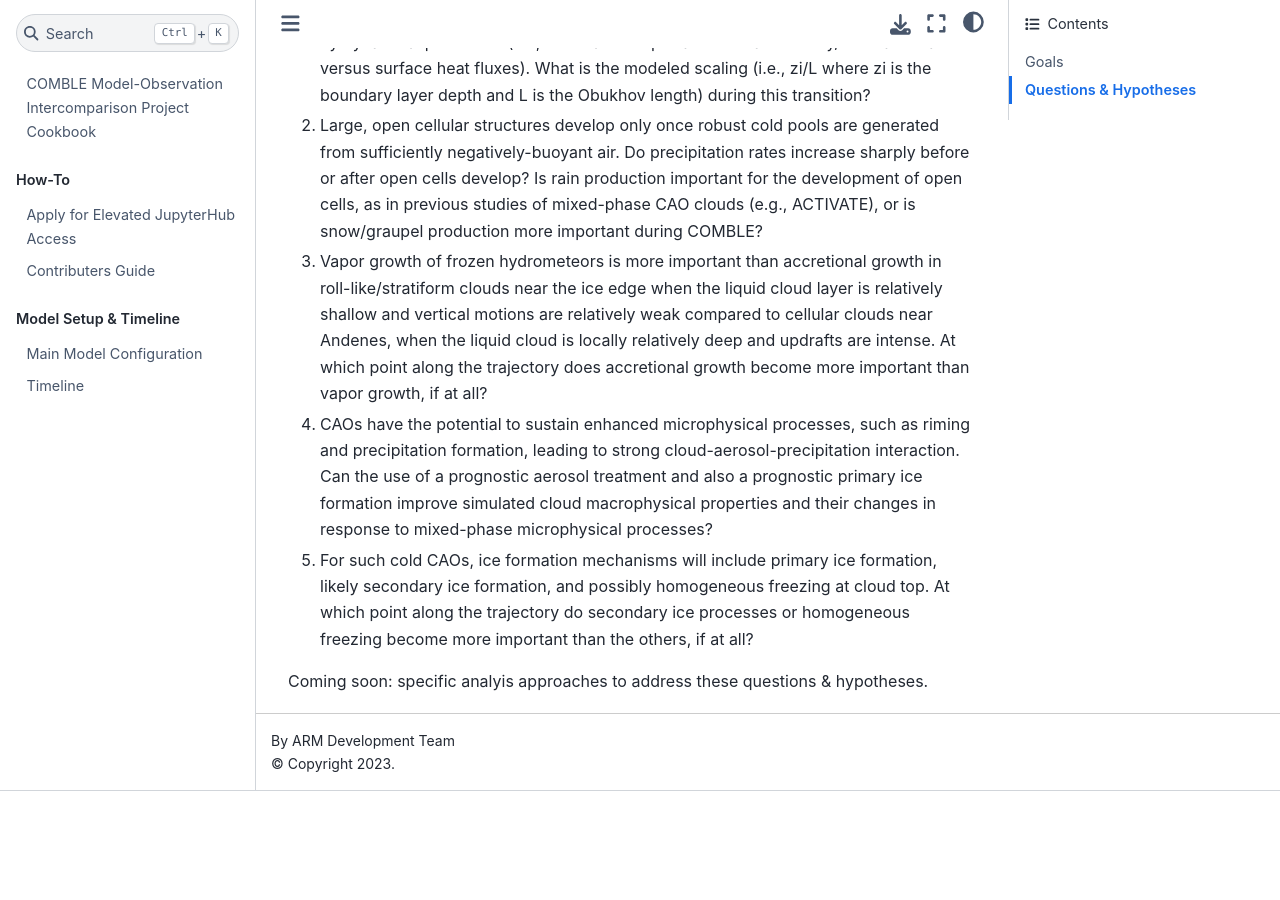
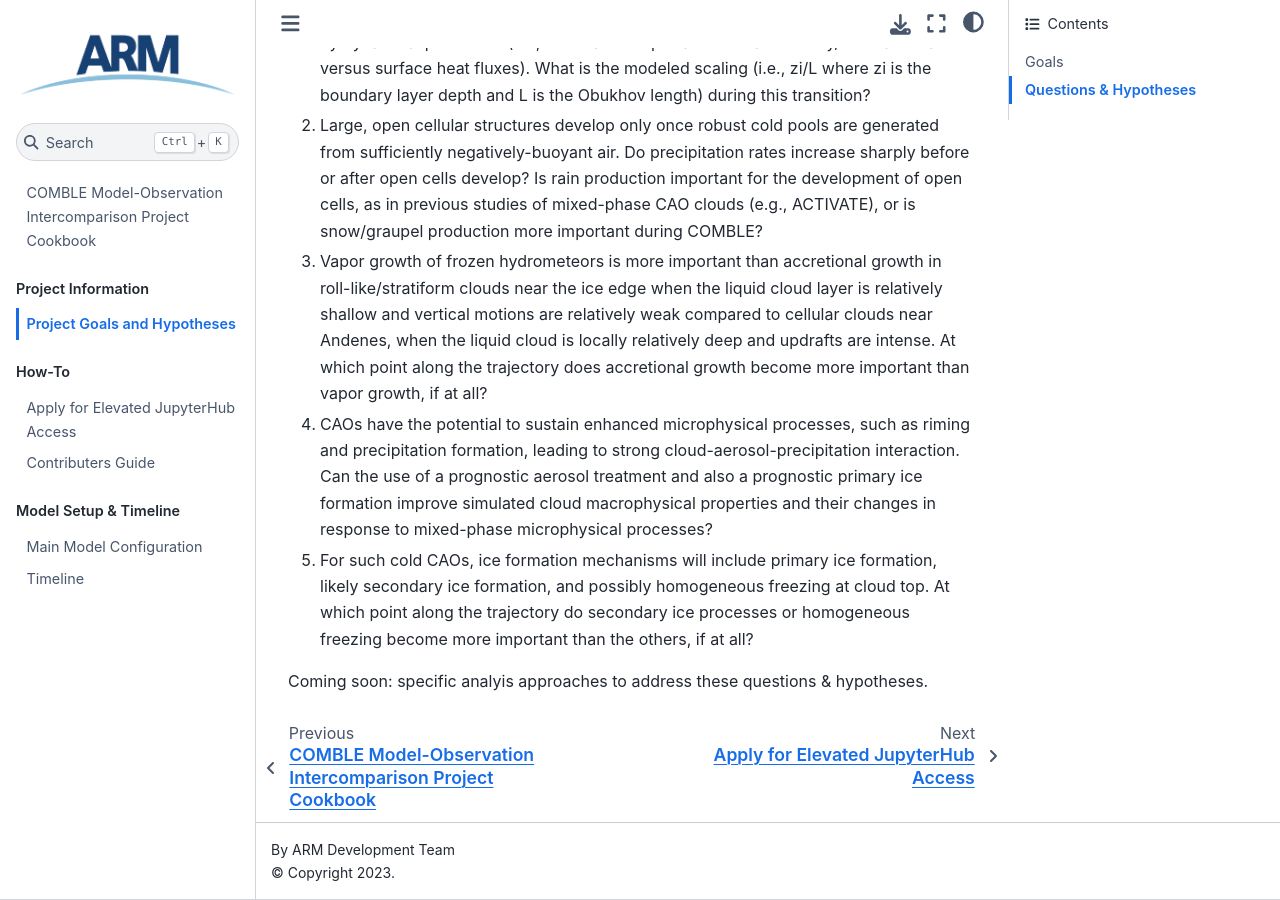
Before and after one commit to ARM-Development/comble-mip, a Jupyter Book: the page built from goals_hypotheses.md, in a window 1280 px wide and 900 px high, scrolled down 548 px. Built offline with Jupyter Book 1.0.4 settings and Sphinx 7.4.7 and the Sphinx Book theme 1.1.4, drawn with Linux system fonts in a browser that asks for light colours; pages that are not in the unit, such as notebooks, are missing from menus; before the commit the page ends 1339 px from its top, so only the background shows below that.

Commit message:
Update _toc.yml

```diff
--- a/_toc.yml
+++ b/_toc.yml
@@ -1,6 +1,9 @@
 format: jb-book
 root: README
 parts:
+- caption: Project Information
+  chapters:
+    - file: goals_hypotheses
 - caption: Participants
   chapters:
     - glob: notebooks/participants/*
```
